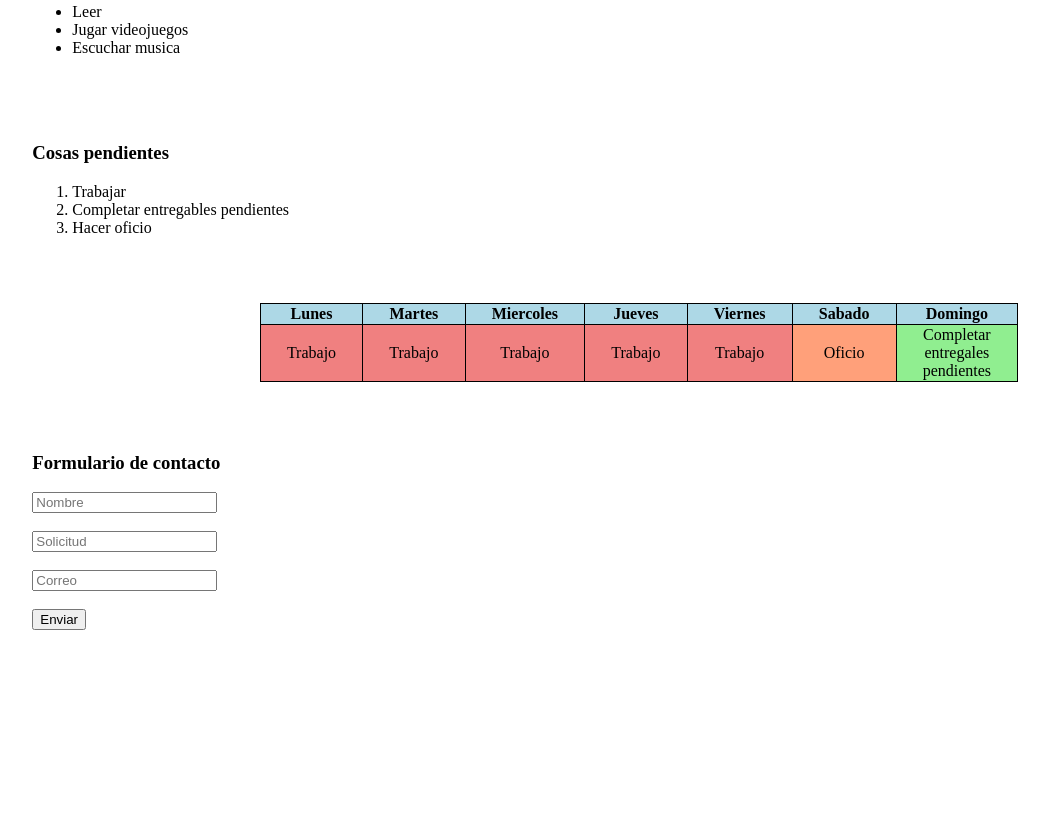
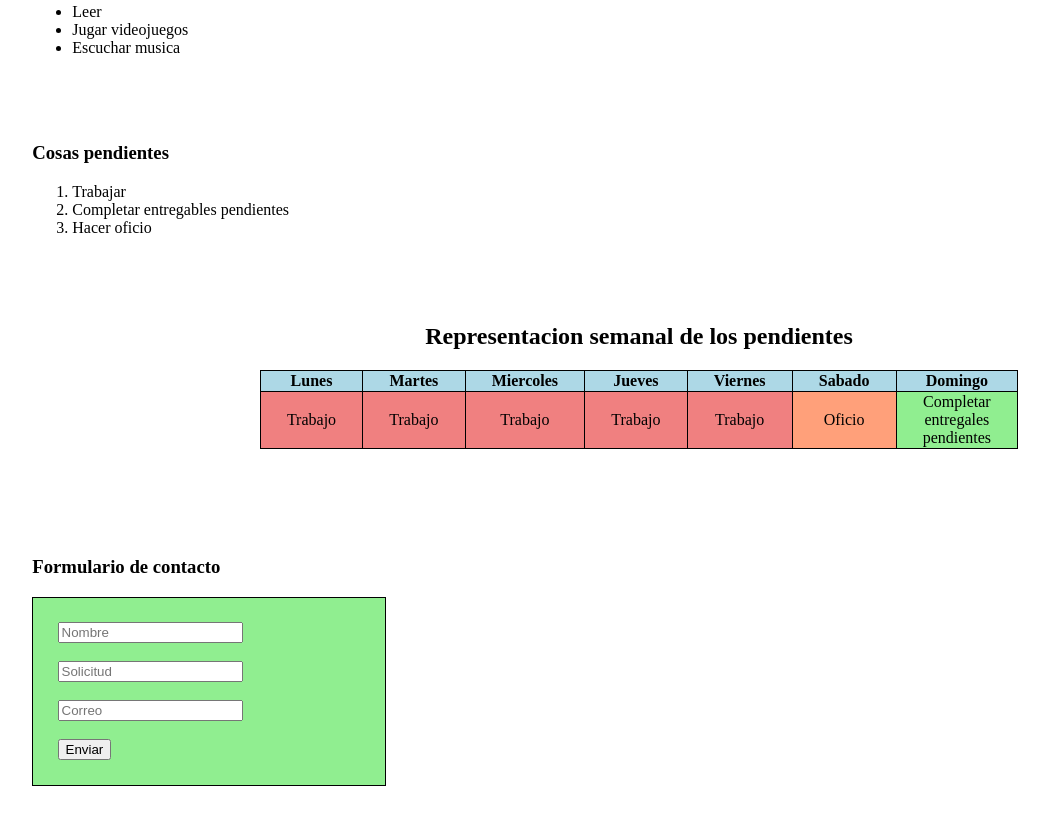
Before and after one commit to Empedroza/mi-pagina-web, a plain HTML site: page index.html in a window 1280 px wide. Shown: the part 1143-1962 px from the top of the page, without its empty margins (1-1050 px from the left). Before the commit the page ends 1807 px from the top, so only its background shows below. Drawn offline with Linux system fonts and the light colour scheme.

Commit message:
udt-css-v2

```diff
--- a/index.html
+++ b/index.html
@@ -86,6 +86,7 @@
     </div>
 
     <div id="tab1">
+        <h2>Representacion semanal de los pendientes</h2>
         <table>
             <thead>
                 <tr>
@@ -111,9 +112,9 @@
 
     </div>
 
-    <div>
+    <div id="form">
         <h3>Formulario de contacto</h3>
-        <form action="">
+        <form id="fr" action="">
             <input type="text" placeholder="Nombre">
             <br>
             <br>
--- a/style.css
+++ b/style.css
@@ -12,6 +12,21 @@ div{
     background-color: lightcyan;
 }
 
+#tab1 {
+    padding-left: 20%;
+    padding-right: 20%;
+
+}
+
+#fr{
+    background-color: lightgreen;
+    padding: 2%;
+    border: 1px solid;
+    width: 25%;
+}
+#form{
+    padding-top: 5%;
+}
 /*headers*/
 h2{
     text-align: center  ;
@@ -60,11 +75,7 @@ td {
 
 }
 
-#tab1 {
-    padding-left: 20%;
-    padding-right: 20%;
 
-}
 
 #wk {
     background-color: lightcoral;
@@ -77,3 +88,5 @@ td {
 #th {
     background-color: lightgreen;
 }
+
+/*forms*/
```
